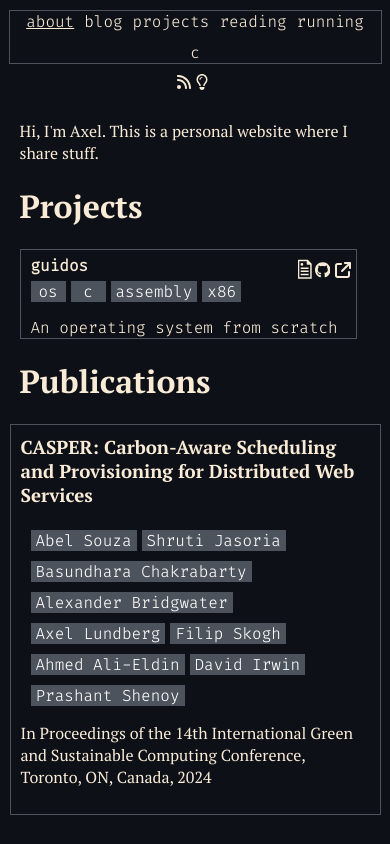
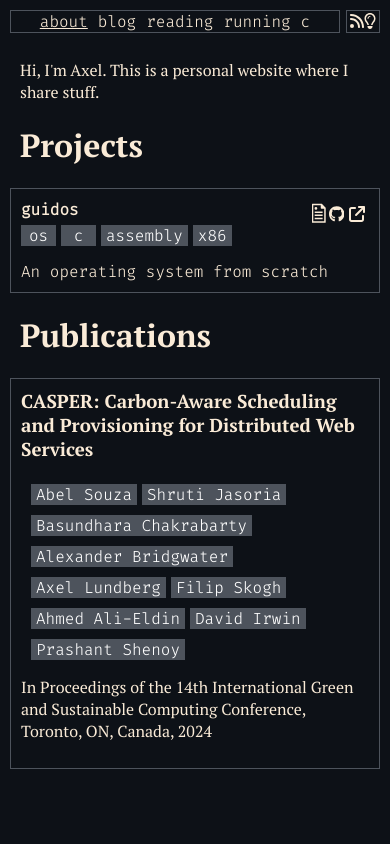
Before and after one commit to Zonotora/zonotora.github.io, a Next.js app: page /about in a window 390 px wide. Built offline with nearby package versions, Linux system fonts and the light colour scheme.

Commit message:
Update styling

```diff
--- a/components/header.tsx
+++ b/components/header.tsx
@@ -1,69 +1,54 @@
-import { useContext } from "react";
+import { CSSProperties, useContext } from "react";
 import Link from "next/link";
 import { FontAwesomeIcon } from "@fortawesome/react-fontawesome";
 import { faRss } from "@fortawesome/free-solid-svg-icons";
 import { UserContext } from "../pages/_app";
+import { dark, light } from "./icons";
 
-type Props = {
+type HeaderProps = {
   active: string;
 };
 
-const light = (
-  <svg
-    style={{ position: "relative", top: "2px" }}
-    xmlns="http://www.w3.org/2000/svg"
-    height="1em"
-    viewBox="0 0 384 512"
-  >
-    <path d="M272 384c9.6-31.9 29.5-59.1 49.2-86.2l0 0c5.2-7.1 10.4-14.2 15.4-21.4c19.8-28.5 31.4-63 31.4-100.3C368 78.8 289.2 0 192 0S16 78.8 16 176c0 37.3 11.6 71.9 31.4 100.3c5 7.2 10.2 14.3 15.4 21.4l0 0c19.8 27.1 39.7 54.4 49.2 86.2H272zM192 512c44.2 0 80-35.8 80-80V416H112v16c0 44.2 35.8 80 80 80zM112 176c0 8.8-7.2 16-16 16s-16-7.2-16-16c0-61.9 50.1-112 112-112c8.8 0 16 7.2 16 16s-7.2 16-16 16c-44.2 0-80 35.8-80 80z" />
-  </svg>
-);
+type HeaderLinkProps = {
+  active: string;
+  link: string;
+  alternativeLink?: string;
+};
 
-const dark = (
-  <svg
-    style={{ position: "relative", top: "2px" }}
-    xmlns="http://www.w3.org/2000/svg"
-    height="1em"
-    viewBox="0 0 384 512"
-  >
-    <path d="M297.2 248.9C311.6 228.3 320 203.2 320 176c0-70.7-57.3-128-128-128S64 105.3 64 176c0 27.2 8.4 52.3 22.8 72.9c3.7 5.3 8.1 11.3 12.8 17.7l0 0c12.9 17.7 28.3 38.9 39.8 59.8c10.4 19 15.7 38.8 18.3 57.5H109c-2.2-12-5.9-23.7-11.8-34.5c-9.9-18-22.2-34.9-34.5-51.8l0 0 0 0c-5.2-7.1-10.4-14.2-15.4-21.4C27.6 247.9 16 213.3 16 176C16 78.8 94.8 0 192 0s176 78.8 176 176c0 37.3-11.6 71.9-31.4 100.3c-5 7.2-10.2 14.3-15.4 21.4l0 0 0 0c-12.3 16.8-24.6 33.7-34.5 51.8c-5.9 10.8-9.6 22.5-11.8 34.5H226.4c2.6-18.7 7.9-38.6 18.3-57.5c11.5-20.9 26.9-42.1 39.8-59.8l0 0 0 0 0 0c4.7-6.4 9-12.4 12.7-17.7zM192 128c-26.5 0-48 21.5-48 48c0 8.8-7.2 16-16 16s-16-7.2-16-16c0-44.2 35.8-80 80-80c8.8 0 16 7.2 16 16s-7.2 16-16 16zm0 384c-44.2 0-80-35.8-80-80V416H272v16c0 44.2-35.8 80-80 80z" />
-  </svg>
-);
+function HeaderLink({ active, link, alternativeLink }: HeaderLinkProps) {
+  const style: CSSProperties = {};
+  if (active == link) style["textDecoration"] = "underline";
 
-const Header = ({ active }: Props) => {
+  return (
+    <Link key={link} style={style} href={`/${link}`}>
+      {link}
+    </Link>
+  );
+}
+
+const Header = ({ active }: HeaderProps) => {
   const { darkmode, setDarkmode } = useContext(UserContext);
-  const links = ["about", "blog", "projects", "reading", "running", "c"];
 
   const toggleDarkmode = () => {
     setDarkmode(!darkmode);
   };
 
   return (
-    <header>
-      <div className="header">
-        {links.map((link) =>
-          link === active ? (
-            <Link
-              key={link}
-              style={{ textDecoration: "underline" }}
-              href={`/${link}`}
-            >
-              {link}
-            </Link>
-          ) : (
-            <Link key={link} href={`/${link}`}>
-              {link}
-            </Link>
-          )
-        )}
-        <div className="header-icons">
-          <Link href={`/feed.xml`}>
-            <FontAwesomeIcon icon={faRss} />
-          </Link>
-          <span onClick={toggleDarkmode}>{darkmode ? dark : light}</span>
-        </div>
+    <>
+      <header>
+        <HeaderLink active={active} link="about" />
+        <HeaderLink active={active} link="blog" />
+        <HeaderLink active={active} link="reading" />
+        <HeaderLink active={active} link="running" />
+        <HeaderLink active={active} link="c" />
+      </header>
+      <div className="box helper-icons">
+        <Link href={`/feed.xml`}>
+          <FontAwesomeIcon icon={faRss} />
+        </Link>
+        <a onClick={toggleDarkmode}>{darkmode ? dark : light}</a>
       </div>
-    </header>
+    </>
   );
 };
 
--- /dev/null
+++ b/components/icons.tsx
@@ -0,0 +1,54 @@
+export const arrowlink = (
+  <svg
+    style={{ position: "relative", right: "5px", top: " 2px" }}
+    xmlns="http://www.w3.org/2000/svg"
+    height="1em"
+    viewBox="0 0 512 512"
+  >
+    <path d="M320 0c-17.7 0-32 14.3-32 32s14.3 32 32 32h82.7L201.4 265.4c-12.5 12.5-12.5 32.8 0 45.3s32.8 12.5 45.3 0L448 109.3V192c0 17.7 14.3 32 32 32s32-14.3 32-32V32c0-17.7-14.3-32-32-32H320zM80 32C35.8 32 0 67.8 0 112V432c0 44.2 35.8 80 80 80H400c44.2 0 80-35.8 80-80V320c0-17.7-14.3-32-32-32s-32 14.3-32 32V432c0 8.8-7.2 16-16 16H80c-8.8 0-16-7.2-16-16V112c0-8.8 7.2-16 16-16H192c17.7 0 32-14.3 32-32s-14.3-32-32-32H80z" />
+  </svg>
+);
+
+export const github = (
+  <svg
+    style={{ position: "relative", right: "10px", top: " 2px" }}
+    xmlns="http://www.w3.org/2000/svg"
+    height="1em"
+    viewBox="0 0 496 512"
+  >
+    <path d="M165.9 397.4c0 2-2.3 3.6-5.2 3.6-3.3.3-5.6-1.3-5.6-3.6 0-2 2.3-3.6 5.2-3.6 3-.3 5.6 1.3 5.6 3.6zm-31.1-4.5c-.7 2 1.3 4.3 4.3 4.9 2.6 1 5.6 0 6.2-2s-1.3-4.3-4.3-5.2c-2.6-.7-5.5.3-6.2 2.3zm44.2-1.7c-2.9.7-4.9 2.6-4.6 4.9.3 2 2.9 3.3 5.9 2.6 2.9-.7 4.9-2.6 4.6-4.6-.3-1.9-3-3.2-5.9-2.9zM244.8 8C106.1 8 0 113.3 0 252c0 110.9 69.8 205.8 169.5 239.2 12.8 2.3 17.3-5.6 17.3-12.1 0-6.2-.3-40.4-.3-61.4 0 0-70 15-84.7-29.8 0 0-11.4-29.1-27.8-36.6 0 0-22.9-15.7 1.6-15.4 0 0 24.9 2 38.6 25.8 21.9 38.6 58.6 27.5 72.9 20.9 2.3-16 8.8-27.1 16-33.7-55.9-6.2-112.3-14.3-112.3-110.5 0-27.5 7.6-41.3 23.6-58.9-2.6-6.5-11.1-33.3 2.6-67.9 20.9-6.5 69 27 69 27 20-5.6 41.5-8.5 62.8-8.5s42.8 2.9 62.8 8.5c0 0 48.1-33.6 69-27 13.7 34.7 5.2 61.4 2.6 67.9 16 17.7 25.8 31.5 25.8 58.9 0 96.5-58.9 104.2-114.8 110.5 9.2 7.9 17 22.9 17 46.4 0 33.7-.3 75.4-.3 83.6 0 6.5 4.6 14.4 17.3 12.1C428.2 457.8 496 362.9 496 252 496 113.3 383.5 8 244.8 8zM97.2 352.9c-1.3 1-1 3.3.7 5.2 1.6 1.6 3.9 2.3 5.2 1 1.3-1 1-3.3-.7-5.2-1.6-1.6-3.9-2.3-5.2-1zm-10.8-8.1c-.7 1.3.3 2.9 2.3 3.9 1.6 1 3.6.7 4.3-.7.7-1.3-.3-2.9-2.3-3.9-2-.6-3.6-.3-4.3.7zm32.4 35.6c-1.6 1.3-1 4.3 1.3 6.2 2.3 2.3 5.2 2.6 6.5 1 1.3-1.3.7-4.3-1.3-6.2-2.2-2.3-5.2-2.6-6.5-1zm-11.4-14.7c-1.6 1-1.6 3.6 0 5.9 1.6 2.3 4.3 3.3 5.6 2.3 1.6-1.3 1.6-3.9 0-6.2-1.4-2.3-4-3.3-5.6-2z" />
+  </svg>
+);
+
+export const documentation = (
+  <svg
+    fill="#000000"
+    height="27px"
+    viewBox="1 -1 20 20"
+    xmlns="http://www.w3.org/2000/svg"
+  >
+    <path d="M11.16 16.153a.477.477 0 0 1-.476.475H1.316a.477.477 0 0 1-.475-.475V3.046a.477.477 0 0 1 .475-.475h6.95l2.893 2.893zm-1.11-9.924H8.059a.575.575 0 0 1-.574-.574V3.679H1.95v11.84h8.102zM3.907 4.92a1.03 1.03 0 1 0 1.029 1.03 1.03 1.03 0 0 0-1.03-1.03zm4.958 3.253h-5.87v1.108h5.87zm0 2.354h-5.87v1.109h5.87zm0 2.354h-5.87v1.109h5.87z" />
+  </svg>
+);
+
+export const light = (
+  <svg
+    style={{ position: "relative", top: "2px" }}
+    xmlns="http://www.w3.org/2000/svg"
+    height="1em"
+    viewBox="0 0 384 512"
+  >
+    <path d="M272 384c9.6-31.9 29.5-59.1 49.2-86.2l0 0c5.2-7.1 10.4-14.2 15.4-21.4c19.8-28.5 31.4-63 31.4-100.3C368 78.8 289.2 0 192 0S16 78.8 16 176c0 37.3 11.6 71.9 31.4 100.3c5 7.2 10.2 14.3 15.4 21.4l0 0c19.8 27.1 39.7 54.4 49.2 86.2H272zM192 512c44.2 0 80-35.8 80-80V416H112v16c0 44.2 35.8 80 80 80zM112 176c0 8.8-7.2 16-16 16s-16-7.2-16-16c0-61.9 50.1-112 112-112c8.8 0 16 7.2 16 16s-7.2 16-16 16c-44.2 0-80 35.8-80 80z" />
+  </svg>
+);
+
+export const dark = (
+  <svg
+    style={{ position: "relative", top: "2px" }}
+    xmlns="http://www.w3.org/2000/svg"
+    height="1em"
+    viewBox="0 0 384 512"
+  >
+    <path d="M297.2 248.9C311.6 228.3 320 203.2 320 176c0-70.7-57.3-128-128-128S64 105.3 64 176c0 27.2 8.4 52.3 22.8 72.9c3.7 5.3 8.1 11.3 12.8 17.7l0 0c12.9 17.7 28.3 38.9 39.8 59.8c10.4 19 15.7 38.8 18.3 57.5H109c-2.2-12-5.9-23.7-11.8-34.5c-9.9-18-22.2-34.9-34.5-51.8l0 0 0 0c-5.2-7.1-10.4-14.2-15.4-21.4C27.6 247.9 16 213.3 16 176C16 78.8 94.8 0 192 0s176 78.8 176 176c0 37.3-11.6 71.9-31.4 100.3c-5 7.2-10.2 14.3-15.4 21.4l0 0 0 0c-12.3 16.8-24.6 33.7-34.5 51.8c-5.9 10.8-9.6 22.5-11.8 34.5H226.4c2.6-18.7 7.9-38.6 18.3-57.5c11.5-20.9 26.9-42.1 39.8-59.8l0 0 0 0 0 0c4.7-6.4 9-12.4 12.7-17.7zM192 128c-26.5 0-48 21.5-48 48c0 8.8-7.2 16-16 16s-16-7.2-16-16c0-44.2 35.8-80 80-80c8.8 0 16 7.2 16 16s-7.2 16-16 16zm0 384c-44.2 0-80-35.8-80-80V416H272v16c0 44.2-35.8 80-80 80z" />
+  </svg>
+);
--- /dev/null
+++ b/components/preview.tsx
@@ -0,0 +1,57 @@
+import Link from "next/link";
+import Tag from "./tag";
+import { github, arrowlink, documentation } from "./icons";
+
+type Props = {
+  title: string;
+  description: string;
+  tags: string[];
+  link: string;
+  githubLink?: string;
+  documentationLink?: string;
+  archived?: boolean;
+};
+
+const Preview = ({
+  title,
+  description,
+  tags,
+  link,
+  githubLink,
+  documentationLink,
+  archived,
+}: Props) => {
+  const githubIcon = githubLink ? (
+    <Link href={githubLink}>{github}</Link>
+  ) : (
+    <></>
+  );
+  const linkIcon = link ? <Link href={link}>{arrowlink}</Link> : <></>;
+  const documentationIcon = documentationLink ? (
+    <Link href={documentationLink}>{documentation}</Link>
+  ) : (
+    <></>
+  );
+
+  return (
+    <div className="box">
+      <div className="project-preview-links">
+        {documentationIcon}
+        {githubIcon}
+        {linkIcon}
+      </div>
+      <div className="project-preview-title">
+        <b>{title}</b>
+        {archived ? <span className="archived">archived</span> : <></>}
+      </div>
+      <div className="project-preview-info tags">
+        {tags.map((tag) => (
+          <Tag key={tag} name={tag} />
+        ))}
+      </div>
+      <div className="project-preview-content">{description}</div>
+    </div>
+  );
+};
+
+export default Preview;
--- a/pages/about.mdx
+++ b/pages/about.mdx
@@ -1,11 +1,11 @@
 import Page from "../components/page";
-import ProjectPreview from "../components/project-preview";
+import Preview from "../components/preview";
 
 Hi, I'm Axel. This is a personal website where I share stuff.
 
 # Projects
 
-<ProjectPreview
+<Preview
   title="guidos"
   description="An operating system from scratch"
   tags={["os", "c", "assembly", "x86"]}
@@ -16,7 +16,7 @@
 
 # Publications
 
-<div class="box">
+<div className="box">
   <h3>CASPER: Carbon-Aware Scheduling and Provisioning for Distributed Web Services</h3>
 
   <div class="tags">
--- a/pages/blog/test.mdx
+++ /dev/null
@@ -1,4 +0,0 @@
----
-title: "Test"
-date: "2025-05-18"
----
--- a/pages/running.mdx
+++ b/pages/running.mdx
@@ -106,6 +106,7 @@
   },
 ];
 
+<div className="box center overflow-x">
   <LineChart width={400} height={200} data={data}>
     <XAxis
       dataKey="name"
@@ -126,6 +127,7 @@
     <ReferenceLine y={10} label="Max" stroke="red" strokeDasharray="3 3" />
     <Line type="monotone" dataKey="y" stroke="#387908" />
   </LineChart>
+</div>
 
 - LT1 = aerobic threshold
 - LT2 = anaerobic threshold
--- a/styles/globals.css
+++ b/styles/globals.css
@@ -27,6 +27,7 @@
 li,
 svg {
   font-family: "PT Serif", serif;
+  scroll-margin-top: 32px;
 }
 
 code {
@@ -48,26 +49,34 @@
 }
 
 header {
-  position: sticky;
+  position: fixed;
   background-color: var(--background-color);
   width: var(--page-width);
-  top: 0px;
-  margin: 10px auto 0px auto;
+  height: 21px;
+  top: 10px;
+  left: 50%;
+  transform: translate(-50%, 0%);
   border: var(--border);
   padding-left: 10px;
   padding-right: 10px;
   z-index: 100;
+  display: flex;
+  border-spacing: 5px;
+  flex-direction: row;
+  justify-content: center;
+  gap: 10px;
+  flex-wrap: wrap;
 }
 
 main {
-  margin-top: 10px;
+  margin-top: 43px;
   text-align: left;
-
   display: flex;
   flex-direction: column;
   align-items: center;
   justify-content: center;
   gap: 5px;
+  overflow-y: auto;
 }
 
 svg {
@@ -94,6 +103,18 @@
 
 #refs {
   font-family: "PT Serif", serif;
+}
+
+.helper-icons {
+  position: fixed;
+  margin: 0 !important;
+  padding: 0 3px !important;
+  top: 10px;
+  right: 10px;
+  z-index: 100;
+}
+.helper-icons > a {
+  cursor: pointer;
 }
 
 .heatmap td {
@@ -134,15 +155,8 @@
   justify-content: center;
 }
 
-.header {
-  display: flex;
-  border-spacing: 5px;
-  flex-direction: row;
-  justify-content: center;
-  gap: 5px;
-  gap: 10px;
-  position: relative;
-  flex-wrap: wrap;
+.overflow-x {
+  overflow-x: auto;
 }
 
 .toc {
@@ -153,20 +167,6 @@
 
 .toc li {
   list-style-type: none;
-}
-
-.header-icons {
-  width: 40px;
-  position: absolute;
-  right: 0px;
-  display: flex;
-  justify-content: center;
-}
-
-.header-icons > a,
-.header-icons > span {
-  margin-right: 5px;
-  cursor: pointer;
 }
 
 .tags {
@@ -307,20 +307,22 @@
 
 @media only screen and (max-width: 1200px) {
   main {
-    margin-top: 40px;
+    padding-left: 10px;
+    padding-right: 10px;
   }
-  header,
   .post-preview,
   .project-preview,
   .book-preview,
   .post,
   .statistics,
   .content {
-    width: 90%;
+    width: calc(100% - 20px);
   }
-  .header-icons {
-    left: calc(50% - 20px);
-    bottom: -30px;
+  header {
+    width: calc(100% - 82px);
+    left: 10px;
+    right: 72px;
+    transform: translateX(0);
   }
   .toc {
     position: unset;
```
Lines whose indentation alone changed are shown as unchanged.
